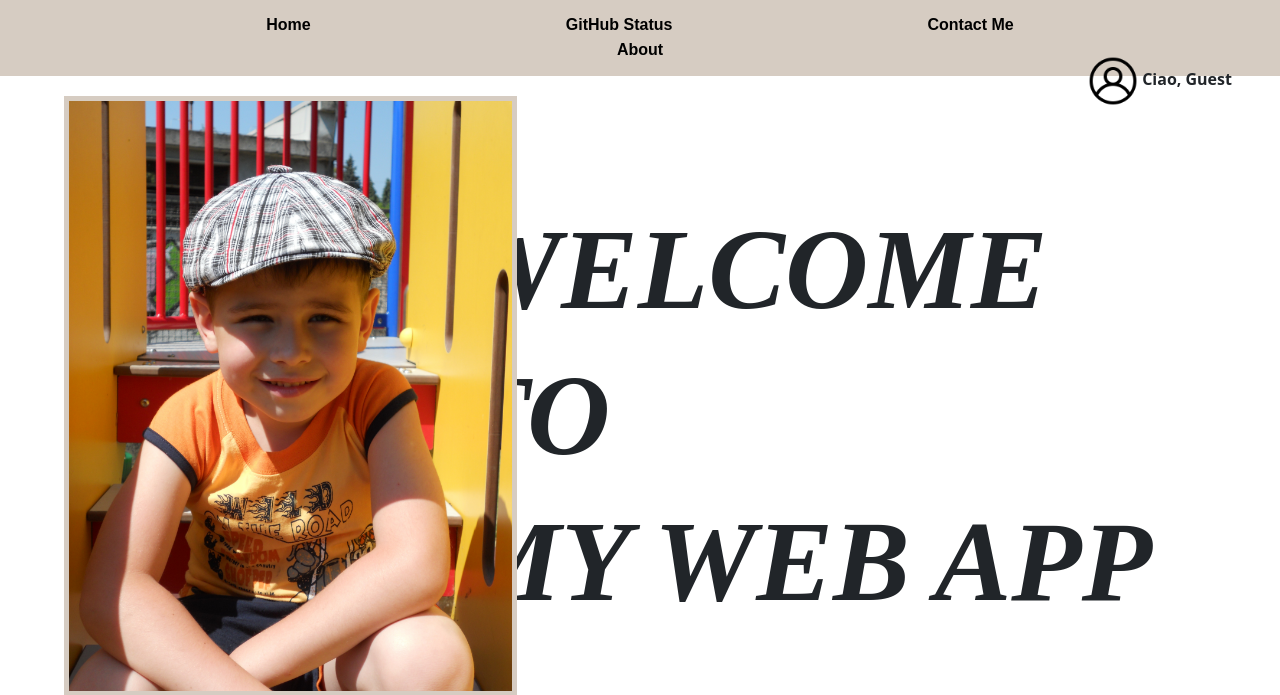
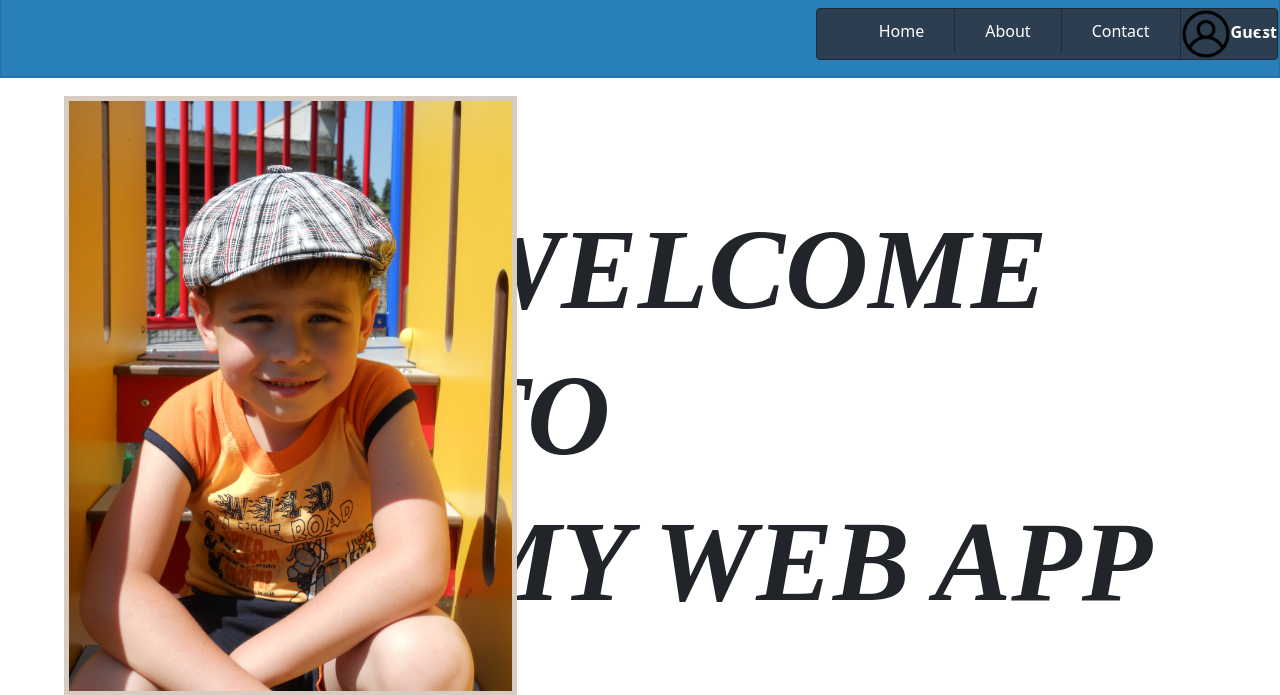
Before and after one commit to OstapFedchuk/Curriculum_Flask, a Flask app: page / in a window 1280 px wide. Shown: the top 695 px of the page. Run offline with Flask 3, Linux system fonts and the light colour scheme.

Commit message:
Work on Menu dropdown in index.html

```diff
--- a/static/indexstyle.css
+++ b/static/indexstyle.css
@@ -1,38 +1,105 @@
-body {
-	background: beige;
-	margin: 0;
-    display: flex;
+* {
+    -moz-box-sizing: border-box;
+    box-sizing: border-box;
 }
 
-#ulheader {
-    width: 100%;
-	list-style-type: none;
-	margin-top: 0;
-	padding: 1%;
-	overflow: hidden;
-	background-color: #d6ccc2;
-	text-align: center;
-    top: 0;
-    left: 0;
-    position: fixed;
-    justify-content: center;
+body {
+    margin: 0;
+    background: #ecf0f1;
+    color: #fff;
+    font-family: sans-serif;
+    line-height: 1.5;
 }
 
-.liheader {
-	display: inline;
-	padding: 10%;
-	font-weight: bold;
-	font-family: Arial, Helvetica, sans-serif;
+ul {
+    list-style: none;
+    padding: 0;
+    margin: 0;
 }
 
-.liheader:hover {
-	background-color: #edede9;
+.main-header {
+    margin: auto;
+    width: 100%;
+    padding: 0;
+    border: 2px solid #2675a9;
+    border-top: none;
+    background: #2980b9;
 }
 
-.oggheader {
-	text-decoration: none;
-	color: black;
+.main-header:after {
+    content: " ";
+    display: table;
+    clear: both;
 }
+
+.logo {
+    display: block;
+    text-decoration: none;
+    float: left;
+    margin-top: 14px;
+    color: white;
+    font-size: 1.4em;
+}
+
+
+.main-nav,
+.drop-nav {
+    background: #2c3e50;
+}
+
+.main-nav {
+    float: right;
+    border-radius: 4px;
+    margin-top: 8px;
+    border: solid 1px #1e2a36;
+}
+
+.main-nav > li {
+    float: left;
+    border-left: solid 1px #1e2a36;
+}
+
+.main-nav li:first-child {
+    border-left: none;
+}
+
+.main-nav a {
+    color: #fff;
+    display: block;
+    padding: 10px 30px;
+    text-decoration: none;
+}
+
+.dropdown {
+    position: relative;
+}
+
+.dropdown:after {
+    content: "\25bc";
+    font-size: .5em;
+    display: block;
+    position: absolute;
+    top: 38%;
+    right: 12%;
+}
+
+.drop-nav {
+    position: absolute;
+    display: none;
+}
+
+.drop-nav li {
+    border-bottom: 1px solid rgba(255,255,255,.2);
+}
+
+.dropdown:hover > .drop-nav {
+    display: block;
+}
+  .flyout-nav {
+    left: 100%;
+    top: 0;
+}
+
 
 #textdiv  {
     position: absolute;
@@ -83,12 +150,3 @@ footer {
     bottom: 0;
     padding-top: 1%;
 }
-
-#user {
-    position: absolute;
-    top: 7%;
-    right: 0;
-    height: 10%;
-    width: 15%;
-    margin: 0;
-}
--- a/templates/index.html
+++ b/templates/index.html
@@ -10,19 +10,24 @@
     <title>Home</title>
 </head>
 <body>
-    <header>
-        <ul id="ulheader">
-            <li class="liheader"><a href="{{ url_for('index') }}" class="oggheader">Home</a></li>
-            <li class="liheader"><a href="{{ url_for('gitstatus') }}" class="oggheader">GitHub Status</a></li>
-            <li class="liheader"><a href="{{ url_for('contact') }}" class="oggheader">Contact Me</a></li>
-            <li class="liheader"><a href="{{ url_for('about') }}" class="oggheader">About</a></li>
+    <header class="main-header">
+        <ul class="main-nav">
+          <li><a href="{{ url_for('index') }}">Home</a></li>
+          <li><a href="{{ url_for('about') }}">About</a></li>
+          <li><a href="{{ url_for('contact') }}">Contact</a></li>
+          <li class="dropdown">
+            {% block content %}
+                <img src="static/images/userfoto.png" alt="userfoto"  width="50px" height="50px" /><nobr style="color: white"><b>{{  global_username }}</b></nobr>
+            {% endblock %}
+            <ul class="drop-nav">
+              <li><a href="#">Info</a></li>
+              <li><a href="#">Login</a></li>
+              <li><a href="#">Sign Up</a></li>
+              <li><a href="#">Github Status</a></li>
+            </ul>
         </ul>
-    </header>
-    <div id="user">
-        {% block content %}
-        <img src="static/images/userfoto.png" alt="userfoto"  width="50px" height="50px" /><b> Ciao, {{  global_username }}</b>
-        {% endblock %}
-    </div>
+      </header>
+
     <div id="textdiv">
         <h1 class="animated-text">WELCOME</h1>
         <h1 class="animated-text">TO</h1>
```
Also changed, not shown: static/contactstyle.css (+19 -4 lines), templates/about.html (+11 -6 lines), templates/contact.html (+41 -2 lines).
